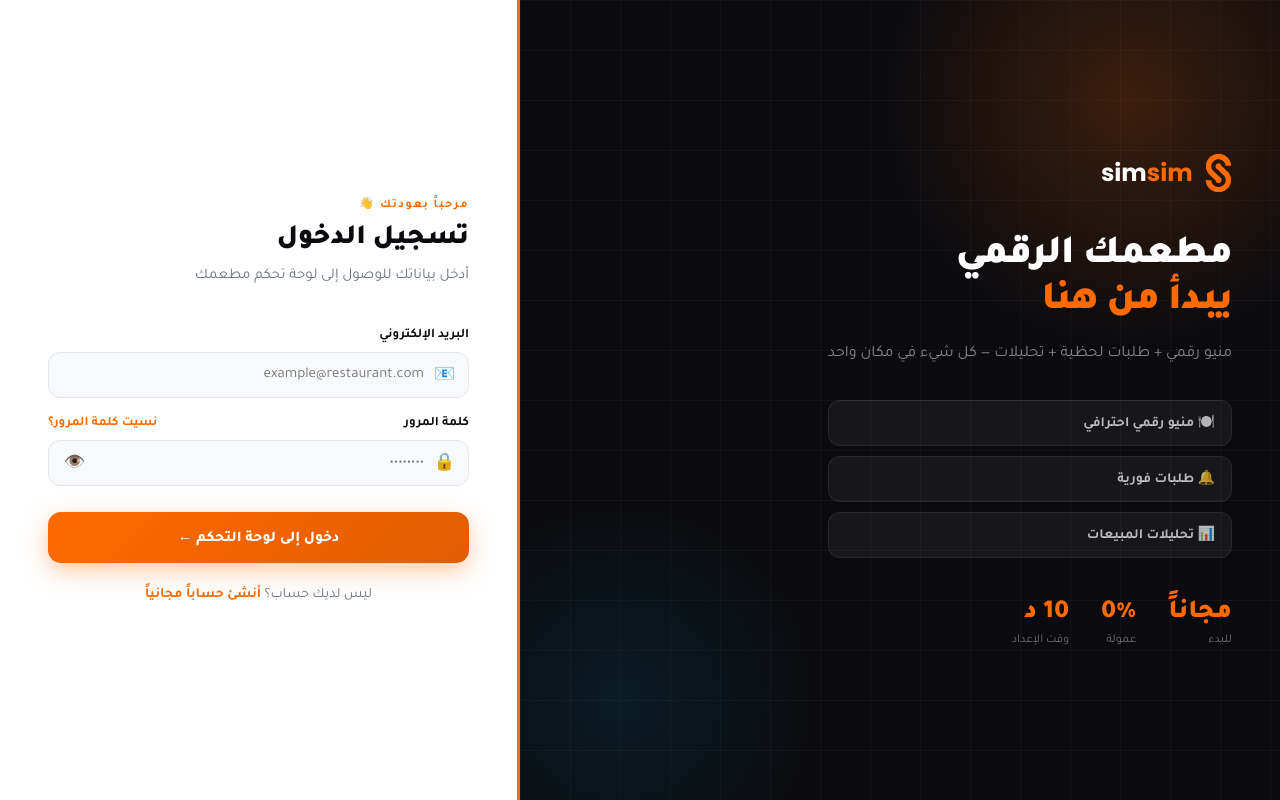
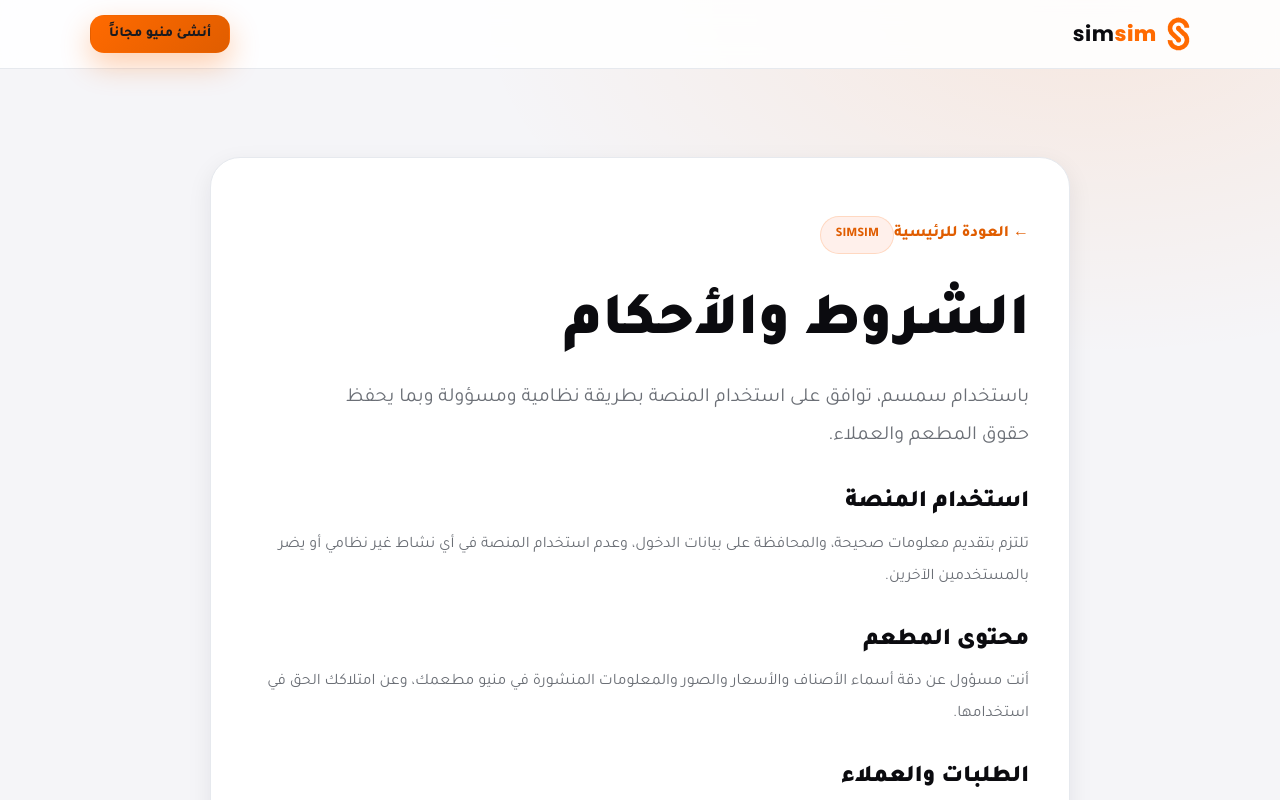
Before and after one commit to simsim2350-ops/Simsim, a React (Vite) app: page /terms in a window 1280 px wide. Before the commit this address led to /login. Shown: the top 800 px of the page. Built offline with nearby package versions, Linux system fonts and the light colour scheme; no server answers.

Commit message:
fix: repair legal routes and technical SEO files

```diff
--- a/src/App.jsx
+++ b/src/App.jsx
@@ -30,6 +30,7 @@ function lazyWithRetry(importer) {
 
 // تحميل كسول لكل الصفحات: زبون المنيو لا يحمّل كود اللوحة، والعكس صحيح
 const Landing        = lazyWithRetry(() => import('./pages/Landing'))
+const Legal          = lazyWithRetry(() => import('./pages/Legal'))
 const Login          = lazyWithRetry(() => import('./pages/Login'))
 const Register       = lazyWithRetry(() => import('./pages/Register'))
 const ForgotPassword = lazyWithRetry(() => import('./pages/ForgotPassword'))
@@ -165,6 +166,8 @@ export default function App() {
       <Suspense fallback={<PageLoader />}>
       <Routes>
         <Route path="/"                element={<Landing />} />
+        <Route path="/privacy"         element={<Legal />} />
+        <Route path="/terms"           element={<Legal />} />
         <Route path="/login"           element={<PublicRoute><Login /></PublicRoute>} />
         <Route path="/register"        element={<PublicRoute><Register /></PublicRoute>} />
         <Route path="/forgot-password" element={<PublicRoute><ForgotPassword /></PublicRoute>} />
--- a/src/components/landing/Footer.jsx
+++ b/src/components/landing/Footer.jsx
@@ -42,8 +42,8 @@ export default function Footer() {
         <div className="ss-footer__bottom">
           <span>© {year} SIMSIM — جميع الحقوق محفوظة</span>
           <span className="ss-footer__legal">
-            <a href="#hero">الخصوصية</a>
-            <a href="#hero">الشروط والأحكام</a>
+            <Link to="/privacy">الخصوصية</Link>
+            <Link to="/terms">الشروط والأحكام</Link>
           </span>
         </div>
       </div>
--- /dev/null
+++ b/src/pages/Legal.jsx
@@ -0,0 +1,68 @@
+import { useEffect } from 'react'
+import { Link, useLocation } from 'react-router-dom'
+import './landing.css'
+
+const CONTENT = {
+  privacy: {
+    title: 'سياسة الخصوصية',
+    intro: 'نوضح هنا بصورة مبسطة كيف نتعامل مع البيانات عند استخدام منصة سمسم.',
+    sections: [
+      ['البيانات التي قد نجمعها', 'قد نحتاج إلى بيانات الحساب الأساسية مثل اسم المطعم والبريد الإلكتروني، وإلى البيانات التي تدخلها أنت عند إدارة المنيو والطلبات.'],
+      ['كيف نستخدم البيانات', 'نستخدم البيانات لتشغيل الحساب، عرض المنيو، معالجة الطلبات، تحسين الخدمة، والتواصل معك بشأن الحساب أو الخدمة.'],
+      ['حماية البيانات', 'نطبق إجراءات تقنية وتنظيمية معقولة لحماية البيانات من الوصول غير المصرح به أو التغيير أو الفقدان. لا تشارك كلمة المرور مع أي شخص.'],
+      ['الاحتفاظ والحذف', 'نحتفظ بالبيانات طالما كان الحساب أو الالتزام النظامي يتطلب ذلك. يمكنك طلب المساعدة بشأن تحديث بياناتك أو حذفها عبر قنوات التواصل المتاحة.'],
+      ['التواصل', 'إذا كان لديك سؤال حول الخصوصية أو استخدام البيانات، تواصل مع فريق سمسم عبر قناة الدعم المرتبطة بحسابك.'],
+    ],
+  },
+  terms: {
+    title: 'الشروط والأحكام',
+    intro: 'باستخدام سمسم، توافق على استخدام المنصة بطريقة نظامية ومسؤولة وبما يحفظ حقوق المطعم والعملاء.',
+    sections: [
+      ['استخدام المنصة', 'تلتزم بتقديم معلومات صحيحة، والمحافظة على بيانات الدخول، وعدم استخدام المنصة في أي نشاط غير نظامي أو يضر بالمستخدمين الآخرين.'],
+      ['محتوى المطعم', 'أنت مسؤول عن دقة أسماء الأصناف والأسعار والصور والمعلومات المنشورة في منيو مطعمك، وعن امتلاكك الحق في استخدامها.'],
+      ['الطلبات والعملاء', 'تظل مسؤولية تنفيذ الطلبات والتواصل مع العملاء وجودة المنتجات والأسعار المعروضة على عاتق المطعم، وفق الإعدادات المتاحة في الحساب.'],
+      ['الباقات والخدمة', 'تبدأ المنصة بباقة مجانية وفق المزايا المعلنة. قد تتغير المزايا أو تتوفر باقات مدفوعة مستقبلًا، وسيتم توضيح ذلك قبل إلزامك بأي رسوم.'],
+      ['التواصل', 'للاستفسارات أو البلاغات المتعلقة بالحساب، استخدم قناة الدعم المرتبطة بحسابك أو تواصل مع فريق سمسم.'],
+    ],
+  },
+}
+
+export default function Legal() {
+  const { pathname } = useLocation()
+  const type = pathname.endsWith('/terms') ? 'terms' : 'privacy'
+  const page = CONTENT[type]
+
+  useEffect(() => {
+    document.title = `${page.title} | سمسم`
+    return () => { document.title = 'سمسم | منيو إلكتروني احترافي لمطعمك' }
+  }, [page.title])
+
+  return (
+    <div className="ss-landing ss-legal-page" dir="rtl">
+      <header className="ss-legal-page__header">
+        <div className="ss-container ss-legal-page__nav">
+          <Link to="/" className="ss-logo" aria-label="سمسم — الصفحة الرئيسية">
+            <span className="ss-logo__mark"><img src="/simsim-s.svg" alt="" width="24" height="34" /></span>
+            <span className="ss-logo__text">sim<b>sim</b></span>
+          </Link>
+          <Link to="/register" className="ss-btn ss-btn--primary">أنشئ منيو مجاناً</Link>
+        </div>
+      </header>
+      <main className="ss-legal-page__main">
+        <div className="ss-container ss-legal-page__card">
+          <Link to="/" className="ss-legal-page__back">← العودة للرئيسية</Link>
+          <span className="ss-eyebrow">SIMSIM</span>
+          <h1>{page.title}</h1>
+          <p className="ss-legal-page__intro">{page.intro}</p>
+          {page.sections.map(([heading, text]) => (
+            <section key={heading} className="ss-legal-page__section">
+              <h2>{heading}</h2>
+              <p>{text}</p>
+            </section>
+          ))}
+          <p className="ss-legal-page__updated">آخر تحديث: أغسطس 2026</p>
+        </div>
+      </main>
+    </div>
+  )
+}
--- a/src/pages/landing.css
+++ b/src/pages/landing.css
@@ -804,3 +804,67 @@
 @media (max-width: 400px) {
   .ss-demo { width: min(94vw, 340px); }
 }
+
+
+/* =========================== LEGAL PAGES =========================== */
+.ss-legal-page {
+  min-height: 100vh;
+  background:
+    radial-gradient(80% 45% at 85% 0%, rgba(255,106,0,.10), transparent 60%),
+    var(--ss-bg-2);
+}
+.ss-legal-page__header {
+  background: rgba(255,255,255,.88);
+  border-bottom: 1px solid var(--ss-border);
+  backdrop-filter: blur(12px);
+  -webkit-backdrop-filter: blur(12px);
+}
+.ss-legal-page__nav {
+  min-height: var(--ss-nav-h);
+  display: flex;
+  align-items: center;
+  justify-content: space-between;
+  gap: 16px;
+}
+.ss-legal-page__nav .ss-btn { padding: 11px 18px; font-size: 14px; }
+.ss-legal-page__main { padding: clamp(32px, 7vw, 88px) 0; }
+.ss-legal-page__card {
+  max-width: 860px;
+  background: var(--ss-white);
+  border: 1px solid var(--ss-border);
+  border-radius: var(--ss-radius-xl);
+  box-shadow: var(--ss-shadow);
+  padding-block: clamp(28px, 5vw, 58px);
+}
+.ss-legal-page__back {
+  display: inline-flex;
+  color: var(--ss-primary-dark) !important;
+  font-weight: 800;
+  margin-bottom: 24px;
+}
+.ss-legal-page h1 { font-size: var(--ss-h1); margin-top: 16px; }
+.ss-legal-page__intro {
+  color: var(--ss-muted);
+  font-size: var(--ss-lead);
+  line-height: 1.9;
+  max-width: 700px;
+  margin-top: 18px !important;
+}
+.ss-legal-page__section { margin-top: 34px; }
+.ss-legal-page__section h2 { font-size: var(--ss-h3); margin-bottom: 10px; }
+.ss-legal-page__section p { color: var(--ss-muted); font-size: var(--ss-body); line-height: 2; }
+.ss-legal-page__updated { color: var(--ss-muted-2); font-size: 13px; margin-top: 42px !important; }
+
+@media (max-width: 640px) {
+  .ss-legal-page__card { border-radius: var(--ss-radius); }
+  .ss-legal-page__nav .ss-btn { padding-inline: 13px; }
+}
+
+@media (prefers-reduced-motion: reduce) {
+  .ss-landing *, .ss-landing *::before, .ss-landing *::after {
+    animation-duration: .01ms !important;
+    animation-iteration-count: 1 !important;
+    scroll-behavior: auto !important;
+    transition-duration: .01ms !important;
+  }
+}
```
Also changed, not shown: public/robots.txt (added), 1 other file (tests, documents, lock files or other folders).
